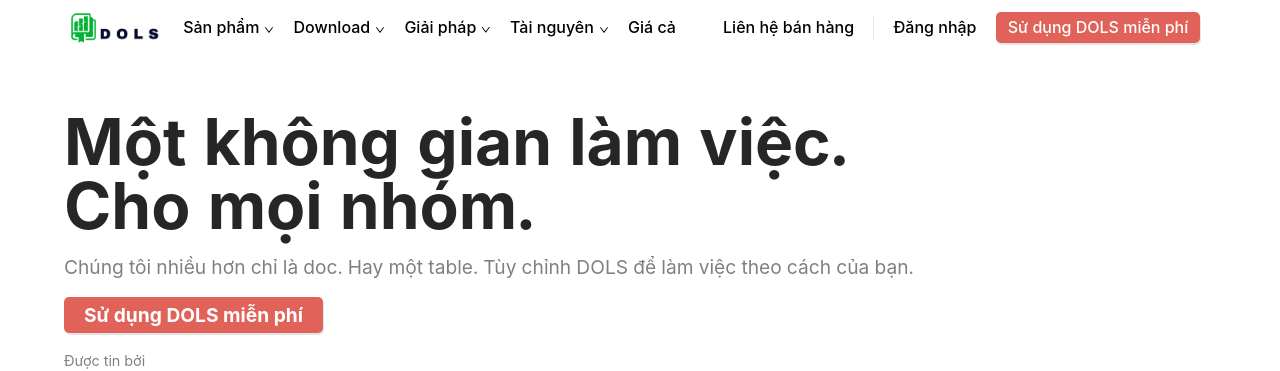
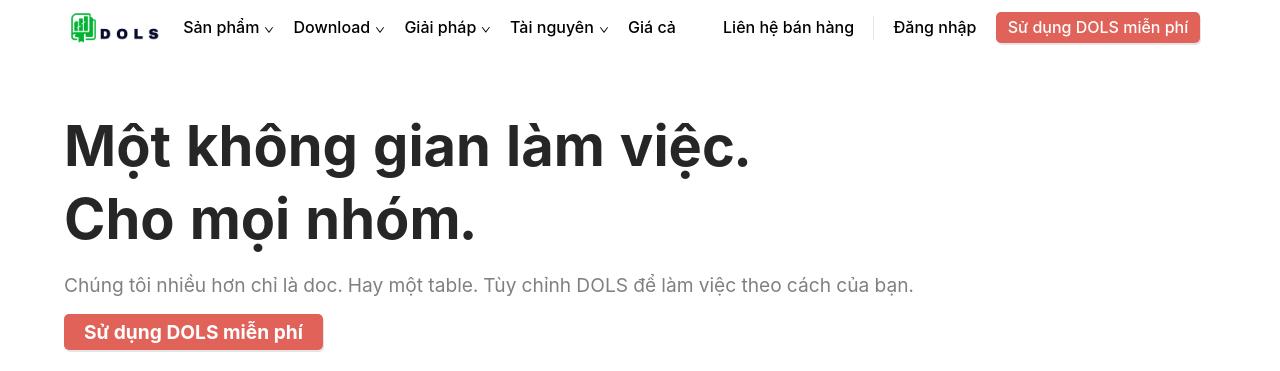
Before and after one commit to dinhoangduy/dols-client, a React (Vite) app: page /home in a window 1280 px wide. Shown: the top 371 px of the page. Built offline with nearby package versions, Linux system fonts and the light colour scheme.

Commit message:
text size in mainpage

```diff
--- a/src/Component/Common/AuthenHeader/index.jsx
+++ b/src/Component/Common/AuthenHeader/index.jsx
@@ -19,12 +19,16 @@ const AuthenHeader = () => {
   const products = (
     <Menu>
       <Menu.Item>
-        <a href="##" style={{ color: "black" }}>
-          <p style={{ margin: 0, fontSize: "1rem", fontWeight: "500" }}>Trang chủ</p>
-          <small style={{ fontSize: "0.8rem", color: "gray" }}>
-            Tài liệu, dự án và từ điển
-          </small>
-        </a>
+        <Link to="/home">
+          <a href="##" style={{ color: "black" }}>
+            <p style={{ margin: 0, fontSize: "1rem", fontWeight: "500" }}>
+              Trang chủ
+            </p>
+            <small style={{ fontSize: "0.8rem", color: "gray" }}>
+              Tài liệu, dự án và từ điển
+            </small>
+          </a>
+        </Link>
       </Menu.Item>
       <Menu.Item>
         <a href="##" style={{ color: "black" }}>
--- a/src/Modules/Authenticate/pages/Home/index.jsx
+++ b/src/Modules/Authenticate/pages/Home/index.jsx
@@ -1,8 +1,8 @@
 import React from "react";
 import { useState, useEffect, useRef } from "react";
 import "./style.scss";
-import vite from "./vite.svg";
-
+import logo from "../../../../assets/images/logo.png";
+import { Link } from "react-router-dom";
 // AntD
 import { Layout, Menu, Col, Row, Space, Typography, Carousel } from "antd";
 import { ArrowRightOutlined } from "@ant-design/icons";
@@ -19,7 +19,6 @@ function getItem(label, key) {
 }
 
 const { Header, Content, Footer } = Layout;
-const { Title, Paragraph, Text, Link } = Typography;
 
 const Home = () => {
   const language = [
@@ -59,7 +58,11 @@ const Home = () => {
                       DOLS để làm việc theo cách của bạn.
                     </p>
                   </div>
-                  <button className="btnPrimary">Sử dụng DOLS miễn phí</button>
+                  <Link to="/sign-up">
+                    <button className="btnPrimary">
+                      Sử dụng DOLS miễn phí
+                    </button>
+                  </Link>
                   <div className="textAssociate">
                     <p>Được tin bởi</p>
                   </div>
@@ -208,7 +211,9 @@ const Home = () => {
                         DOLS giải quyết các vấn đề thường gặp và duy nhất cho
                         các team. Đây chỉ là chút ít.
                       </p>
-                      <button className="btn">Sử dụng DOLS miễn phí</button>
+                      <Link to="/sign-up">
+                        <button className="btn">Sử dụng DOLS miễn phí</button>
+                      </Link>
                     </div>
                   </Col>
                   <Col flex="auto" className="secondaryImg">
@@ -432,10 +437,10 @@ const Home = () => {
 
               <Row className="tertiarySection">
                 <div className="imgWrapper">
-                  <img src={vite} alt="" />
+                  <img src={logo} alt="" />
                 </div>
                 <div className="textWrapper">
-                  <h1>Thử DOLS ngày hôm nay</h1>
+                  <h1>Thử ngày hôm nay</h1>
                   <p>
                     Bắt đầu miễn phí. Thêm cả nhóm bạn với nhu cầu phát triển.
                   </p>
--- a/src/Modules/Authenticate/pages/Home/style.scss
+++ b/src/Modules/Authenticate/pages/Home/style.scss
@@ -28,11 +28,11 @@
 
   .mainSection {
     .textIntro {
-      width: 90%;
+      width: 100%;
 
       h1 {
-        font-size: 4rem;
-        line-height: 100%;
+        font-size: 3.5rem;
+        line-height: 130%;
         margin-bottom: 1.1rem;
         font-weight: bold;
       }
--- a/src/Modules/Authenticate/pages/Pricing/style.scss
+++ b/src/Modules/Authenticate/pages/Pricing/style.scss
@@ -25,11 +25,11 @@
   // My CSS
   .introSection {
     .textWrap {
-      width: 90%;
+      width: 100%;
 
       h1 {
         font-size: 3.5rem;
-        line-height: 100%;
+        line-height: 140%;
         margin-bottom: 40px;
         font-weight: bold;
         color: black;
```
